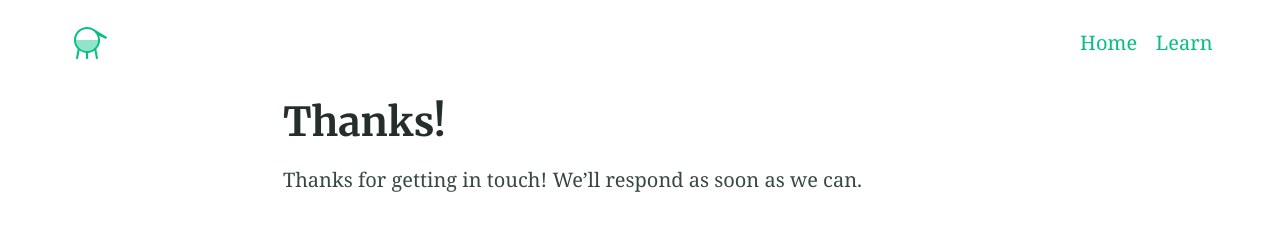
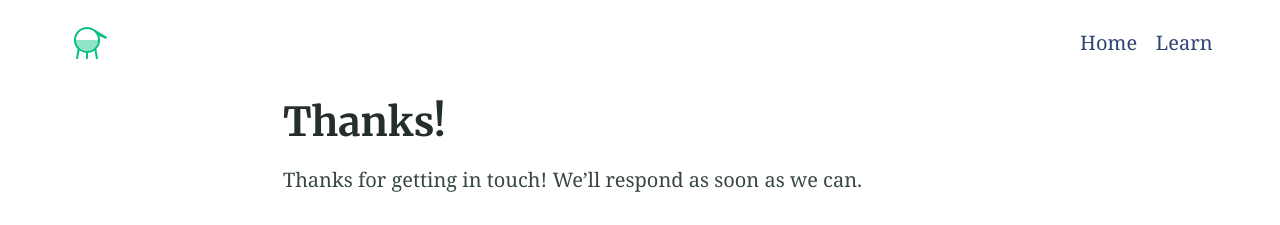
Before and after one commit to tarkanbilge/tarkanbilge.github.io, a Jekyll site: the page built from thanks.md, in a window 1280 px wide. Shown: the top 225 px of the page. Built offline with Jekyll 4.4.1, drawn with Linux system fonts in a browser that asks for light colours.

Commit message:
Update link font color

```diff
--- a/_sass/_settings.scss
+++ b/_sass/_settings.scss
@@ -7,7 +7,7 @@ $accentColour: #05bf85 !default;
 // Text colours
 $headingColour: #242e2b !default;
 $bodyColour: #384743 !default;
-$linkColour: #05bf85 !default;
+$linkColour: #2f4573 !default;
 $hoverColour: #008000 !default;
 $focusColour: #fa407a !default;
 $captionColour: #a8adac !default;
```
